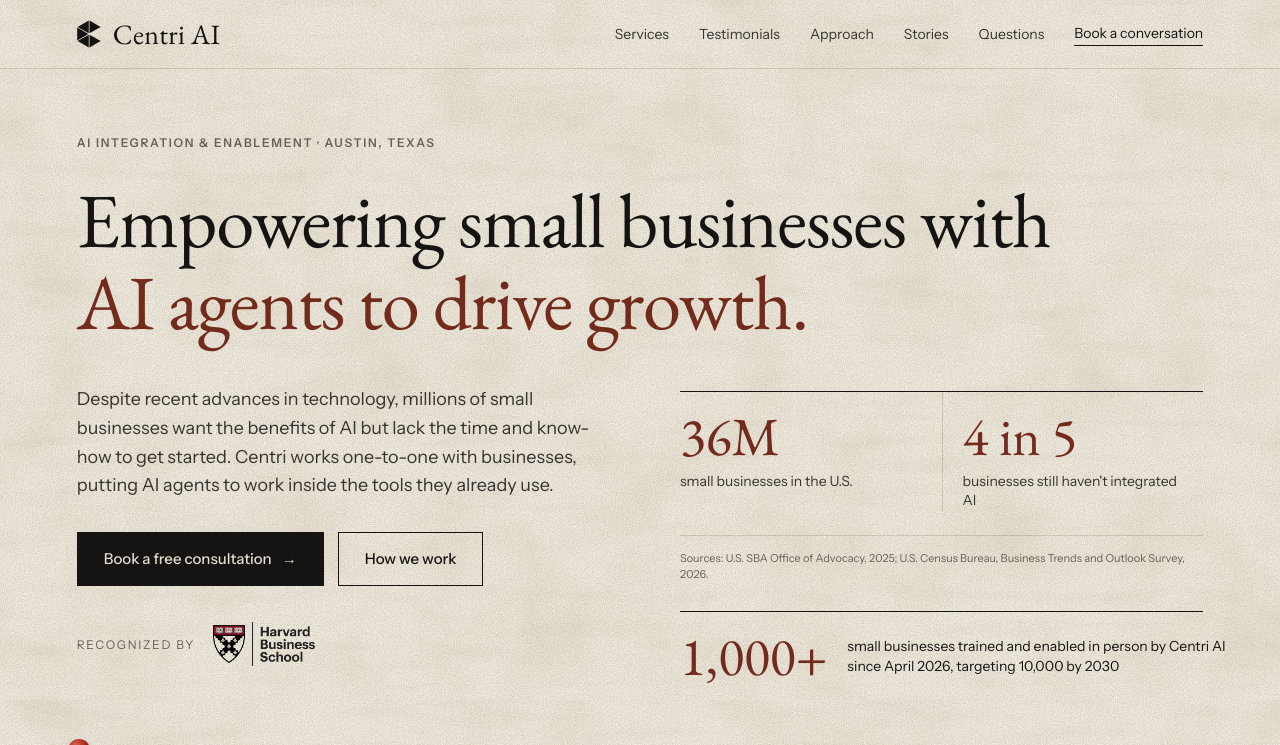
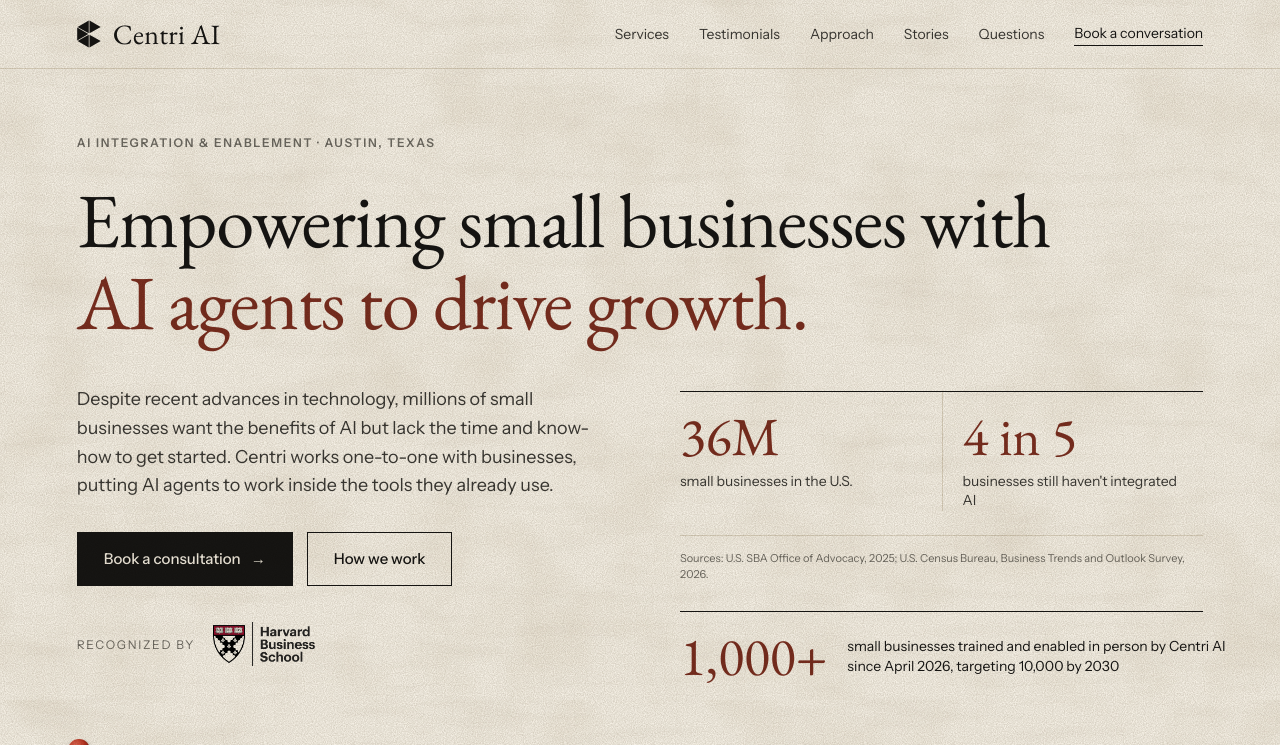
Before and after one commit to iamasikhia/trycentri-website, a plain HTML site: page index.html in a window 1280 px wide. Shown: the top 745 px of the page. Drawn offline with nearby package versions, Linux system fonts and the light colour scheme.

Commit message:
Button: Book a consultation
Co-Authored-By: Claude Opus 5.5 <noreply@anthropic.com>

```diff
--- a/index.html
+++ b/index.html
@@ -51,7 +51,7 @@
               one-to-one with businesses, putting AI agents to work inside the tools they already use.
             </p>
             <div class="hero-actions">
-              <a href="https://calendly.com/paul-centriai/ai-enablement-chat-with-centri-ai" target="_blank" rel="noopener" class="btn btn-solid">Book a free consultation</a>
+              <a href="https://calendly.com/paul-centriai/ai-enablement-chat-with-centri-ai" target="_blank" rel="noopener" class="btn btn-solid">Book a consultation</a>
               <a href="#approach" class="btn btn-line">How we work</a>
             </div>
             <a class="hero-recognition" href="stories/hbs-fellowship.html">
@@ -688,7 +688,7 @@
       <div class="wrap">
         <div class="testimonial-cta closing-cta">
           <p>Let's find the hours <em>your business is losing.</em></p>
-          <a href="https://calendly.com/paul-centriai/ai-enablement-chat-with-centri-ai" target="_blank" rel="noopener" class="btn btn-light">Book a free consultation</a>
+          <a href="https://calendly.com/paul-centriai/ai-enablement-chat-with-centri-ai" target="_blank" rel="noopener" class="btn btn-light">Book a consultation</a>
         </div>
       </div>
     </section>
```
